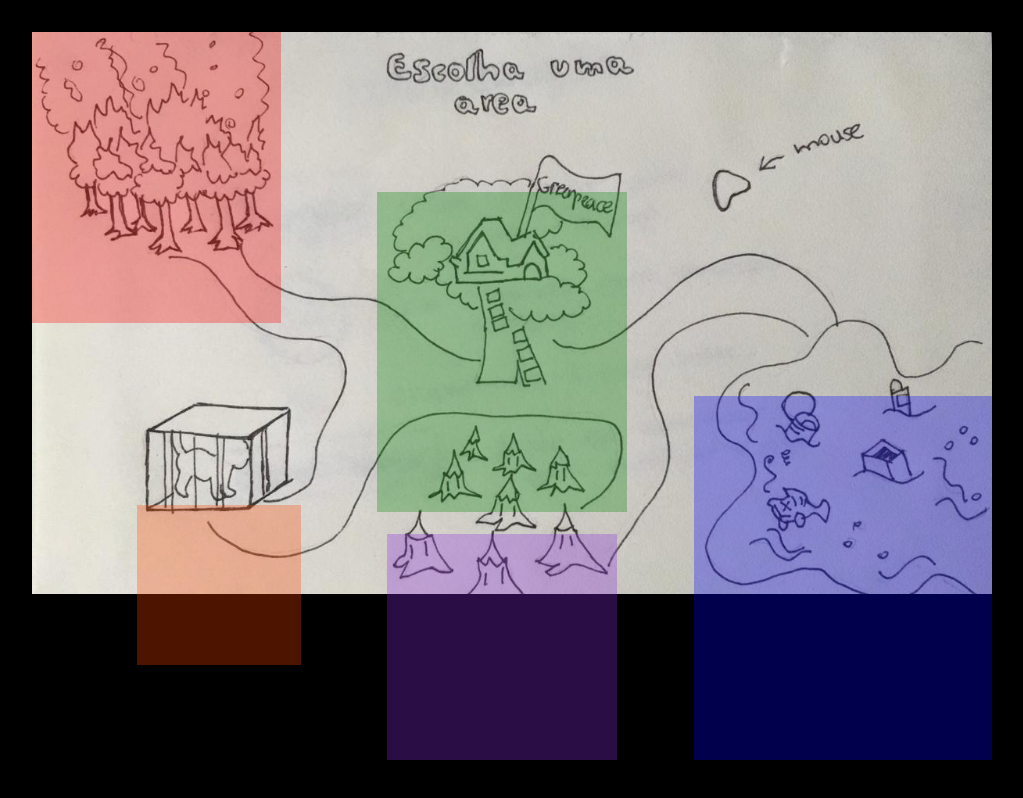
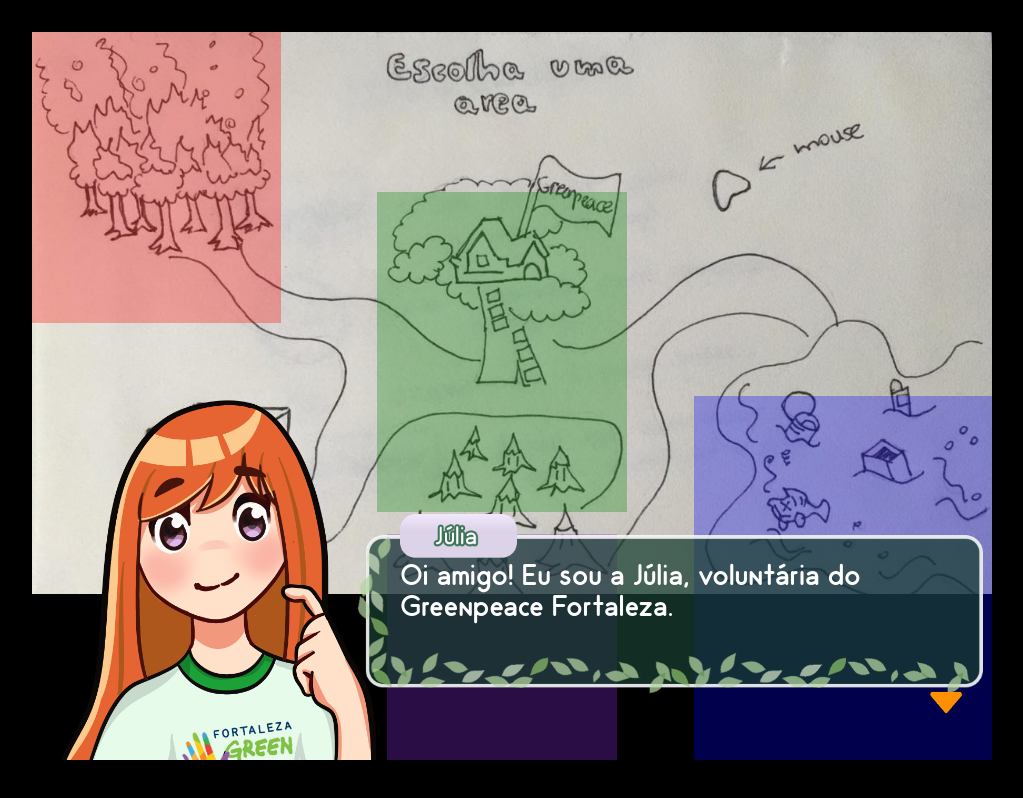
Before and after one commit to vivamazonia/vivamazonia.github.io, a plain HTML site: page index.html in a window 1280 px wide. Both pictures are taken after a click on the element 620 px from the left and 545 px from the top of the page. Shown: the whole page, without its empty margins (109-1132 px from the left). Drawn offline with Linux system fonts and the light colour scheme.

Commit message:
Tirado borda

```diff
--- a/css/queimada.css
+++ b/css/queimada.css
@@ -67,7 +67,6 @@
     width: 7%;
     height: 13%;
     bottom: 23%;
-    border: blueviolet 1px solid;
 }
 
 #queimadas_resgatar_onça{
--- a/js/falas.js
+++ b/js/falas.js
@@ -1,7 +1,13 @@
 var falas = {
     "floresta" : {
         "inicio" : [
-            "Clique no local para interagir!"
+            "Oi amigo! Eu sou a Júlia, voluntária do Greenpeace Fortaleza.",
+            "Você conhece a Amazônia? Ela é a maior floresta tropical do mundo!",
+            "Infelizmente ela está sendo destruída aos pouquinhos...",
+            "Nós não podemos deixar que isso aconteça!",
+            "Que tal você me ajudar a preservar a nossa linda floresta?",
+            "Vem comigo, vou te ensinar como podemos ajudar a preservar a Floresta Amazônica.",
+            "Clique em uma das áreas no mapa"
         ],
     },
     "queimadas_apagar" : {
@@ -23,30 +29,30 @@ var falas = {
             "Temos que salvar os animais da floresta!"
         ],
         "onça" : [
-            "Uma onça foi vista nas redondesas, temos que procurar a onça",
+            "Uma onça foi vista nas redondezas, temos que procurar a onça",
             "Se você achar clique que vamos resgatar"
         ],
         "encontrado_onça" : [
             "Muito bem! Resgatamos a onça!",
-            "Ela será levada para a nossa sede para ser tratada e depois envolvida para um ambiente seguro.",
+            "Ela será levada para a nossa sede para ser tratada e depois denvolvida para um ambiente seguro.",
             "Você pode visitá-la e saber mais sobre ela clicando na nossa sede"
         ],
         "aves" : [
-            "Uma harpia e um tucano foram vistos nas redondesas, temos que procurar eles",
+            "Uma harpia e um tucano foram vistos nas redondezas, temos que procurar eles",
             "Se você achar clique que vamos resgatar"
         ],
         "encontrado_aves" : [
             "Muito bem! Resgatamos a Harpia e o Tucano!",
-            "Eles serão levados para a nossa sede para serem tratados e depois envolvidos para um ambiente seguro.",
+            "Eles serão levados para a nossa sede para serem tratados e depois denvolvidos para um ambiente seguro.",
             "Você pode visitá-los e saber mais sobre clicando na nossa sede"
         ],
         "anta" : [
-            "Uma anta foi vista nas redondesas, temos que procurar ela",
+            "Uma anta foi vista nas redondezas, temos que procurar ela",
             "Se você achar clique que vamos resgatar"
         ],
         "encontrado_anta" : [
             "Muito bem! Resgatamos a Anta!",
-            "Ela será levada para a nossa sede para ser tratada e depois envolvida para um ambiente seguro.",
+            "Ela será levada para a nossa sede para ser tratada e depois denvolvida para um ambiente seguro.",
             "Você pode visitá-la e saber mais sobre clicando na nossa sede.",
             "Agora vamos apagar todo esse fogo!"
         ]
@@ -104,7 +110,7 @@ function proxima_fala(){
         $("#comunica").hide();
         switch(tela_atual){
             case 'floresta':
-
+                //proxima_fala();
             break;
             case 'queimadas_resgatar':
                 switch(comunicacao_parte){
--- a/js/telas.js
+++ b/js/telas.js
@@ -1,5 +1,6 @@
 var tela_atual = 'inicio';
 var comunicacao_parte = 'inicio';
+var primeira_vez_floresta = true;
 function mudarTela(tela){
     console.log(tela_atual);
     $("#voltar_btn").show();
@@ -14,8 +15,8 @@ function mudarTela(tela){
     switch(tela){
         case 'floresta':
             $("#voltar_btn").hide();
+            if(primeira_vez_floresta){ proxima_fala(); primeira_vez_floresta = false};
             sairJogos();
-            //proxima_fala();
         break;
         case 'inicio':
             $("#voltar_btn").hide();
```
